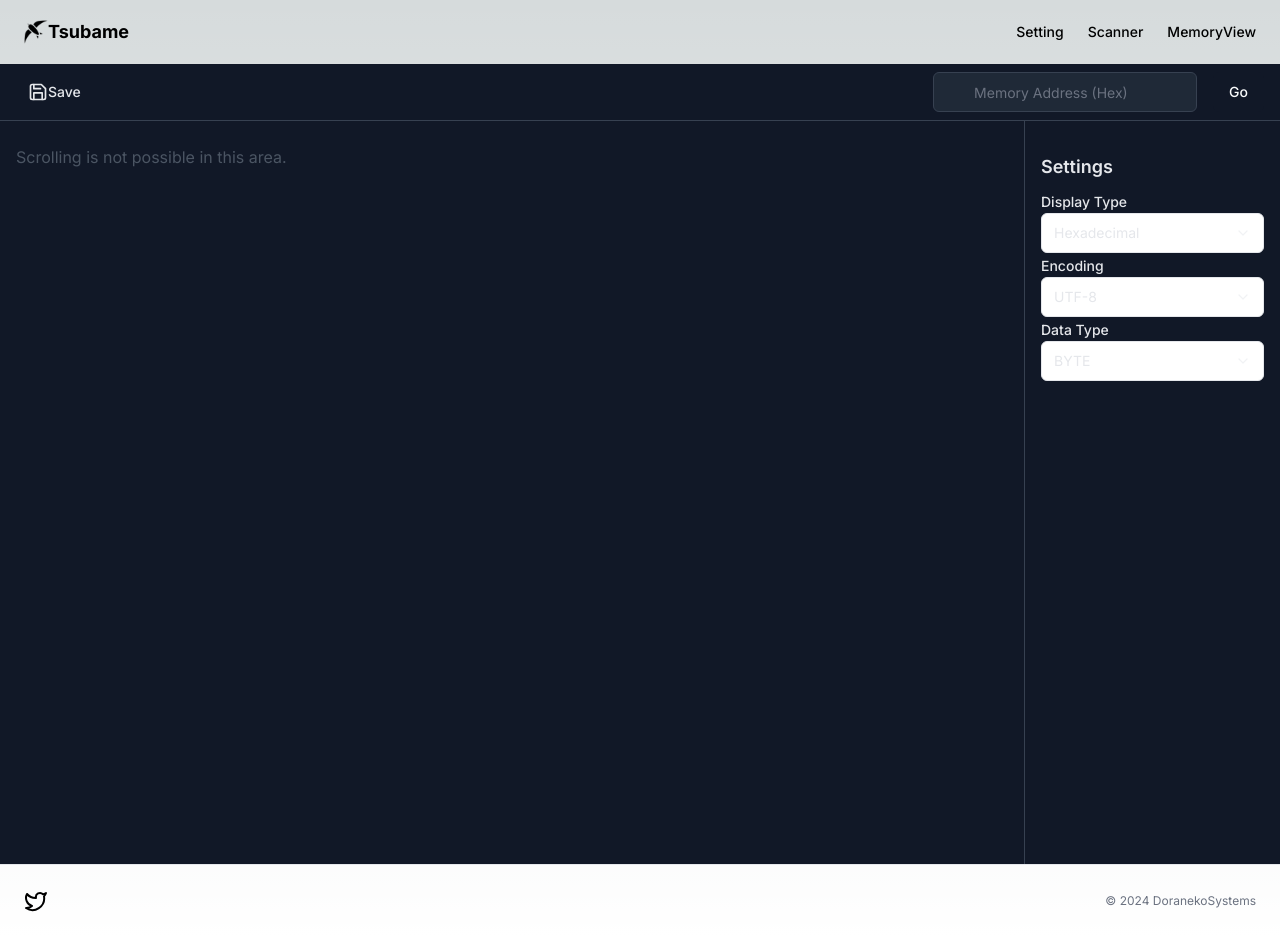
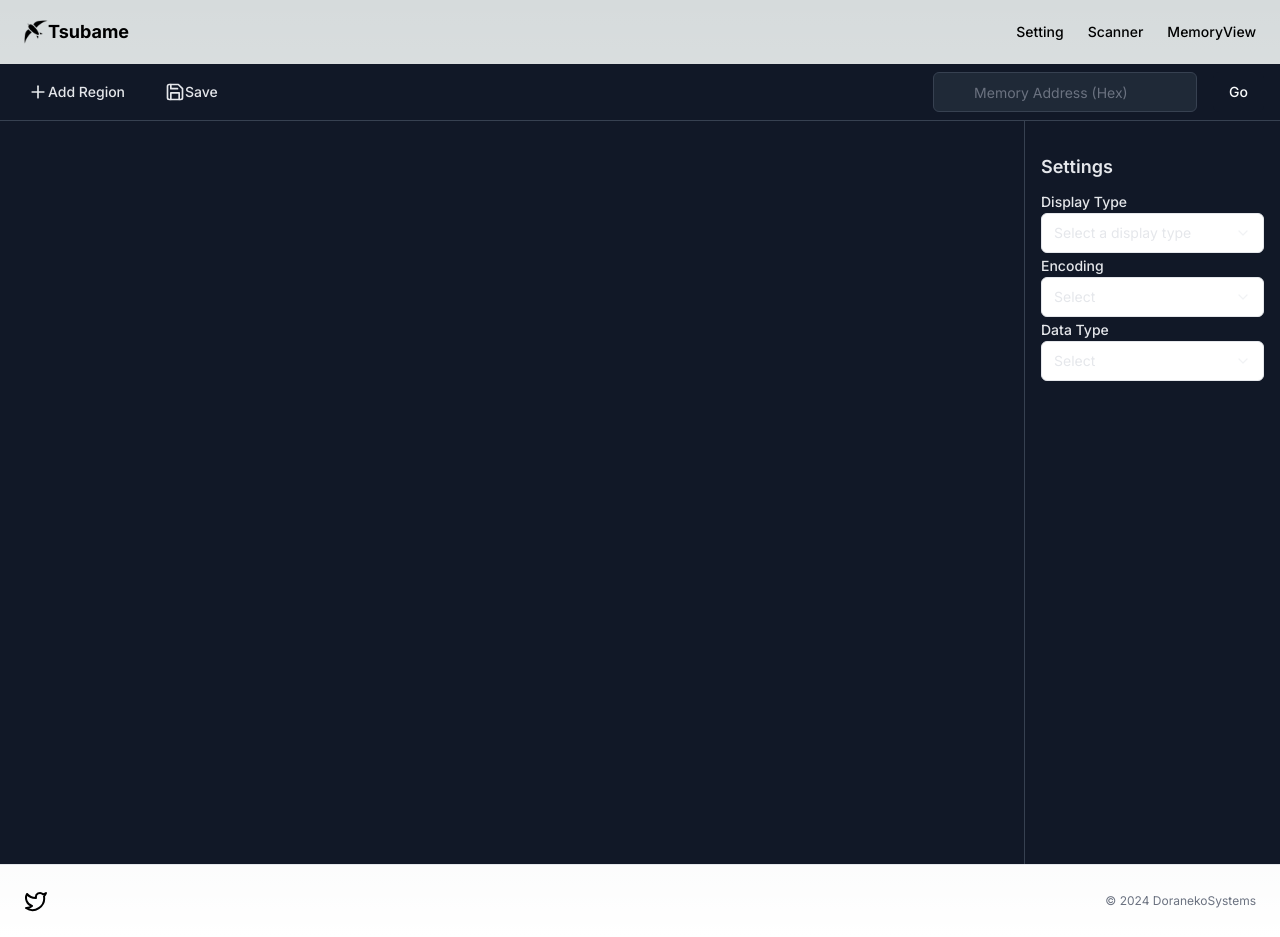
Before and after one commit to DoranekoSystems/memory-server, a Next.js app in the folder frontend/: page / in a window 1280 px wide. Both pictures are taken after a click on the button "MemoryView". Built offline with nearby package versions, Linux system fonts and the light colour scheme.

Commit message:
[WIP]Implemented Multiple memory view

```diff
--- a/frontend/src/components/memoryview.tsx
+++ b/frontend/src/components/memoryview.tsx
@@ -13,20 +13,62 @@ import {
 import { getMemoryRegions, readProcessMemory } from "../lib/api";
 
 export function MemoryView() {
+  const isMobile = window.innerWidth < 640;
   const ipAddress = useStore((state) => state.ipAddress);
   const [inputAddress, setInputAddress] = useState("");
-  const [address, setAddress] = useState("");
+  const [selectedRegion, setSelectedRegion] = useState(null);
+  const [regions, setRegions] = useState([]);
   const [isAddressChanged, setIsAddressChanged] = useState(false);
-  const [memoryData, setMemoryData] = useState(null);
-  const [prevMemoryData, setPrevMemoryData] = useState(null);
-  const [scrollOffset, setScrollOffset] = useState(0);
-  const [scrollStatus, setScrollStatus] = useState(0);
-  const [encoding, setEncoding] = useState("utf-8");
-  const [dataType, setDataType] = useState("byte");
-  const [displayType, setDisplayType] = useState("hex");
-  const [showAscii, setShowAscii] = useState(false);
-  const scrollableRef = useRef(null);
+  const scrollableRefs = useRef([]);
   const timeoutId = useRef(null);
+  const [isDragging, setIsDragging] = useState(false);
+  const [isDraggingId, setIsDraggingId] = useState(null);
+  const [dragOffset, setDragOffset] = useState({ x: 0, y: 0 });
+
+  const handleCloseRegion = (regionId) => {
+    setRegions((prevRegions) =>
+      prevRegions.filter((region) => region.id !== regionId)
+    );
+    if (selectedRegion === regionId) {
+      setSelectedRegion(null);
+    }
+  };
+
+  const handleMouseDown = (event, regionId) => {
+    selectRegion(regionId);
+    setIsDraggingId(regionId);
+    setIsDragging(true);
+    const scrollableElement = scrollableRefs.current[regionId];
+    if (scrollableElement) {
+      setDragOffset({
+        x: event.clientX - scrollableElement.offsetLeft,
+        y: event.clientY - scrollableElement.offsetTop,
+      });
+    }
+    scrollableRefs.current.map((element) => {
+      if (scrollableRefs.current[regionId] != element) {
+        element.style.pointerEvents = "none";
+      }
+    });
+  };
+
+  const handleMouseMove = (event, regionId) => {
+    if (isDraggingId === regionId) {
+      const scrollableElement = scrollableRefs.current[regionId];
+      if (scrollableElement) {
+        scrollableElement.style.left = `${event.clientX - dragOffset.x}px`;
+        scrollableElement.style.top = `${event.clientY - dragOffset.y}px`;
+      }
+    }
+  };
+
+  const handleMouseUp = () => {
+    scrollableRefs.current.map((element) => {
+      element.style.pointerEvents = "auto";
+    });
+    setIsDraggingId(null);
+    setIsDragging(false);
+  };
 
   const setIsAddressChangedWithTimeout = () => {
     setIsAddressChanged(true);
@@ -37,23 +79,47 @@ export function MemoryView() {
   };
 
   useEffect(() => {
-    const scrollableElement = scrollableRef.current;
     const handleScroll = (event) => {
       event.preventDefault();
       event.stopPropagation();
       const delta = event.deltaY;
       if (delta < 0) {
-        const newAddress =
-          "0x" + (parseInt(address, 16) - 0x10).toString(16).toUpperCase();
-        setAddress(newAddress);
+        setRegions((prevRegions) =>
+          prevRegions.map((region) =>
+            region.id === selectedRegion
+              ? {
+                  ...region,
+                  address:
+                    "0x" +
+                    (parseInt(region.address, 16) - 0x10)
+                      .toString(16)
+                      .toUpperCase(),
+                }
+              : region
+          )
+        );
       } else if (delta > 0) {
-        const newAddress =
-          "0x" + (parseInt(address, 16) + 0x10).toString(16).toUpperCase();
-        setAddress(newAddress);
+        setRegions((prevRegions) =>
+          prevRegions.map((region) =>
+            region.id === selectedRegion
+              ? {
+                  ...region,
+                  address:
+                    "0x" +
+                    (parseInt(region.address, 16) + 0x10)
+                      .toString(16)
+                      .toUpperCase(),
+                }
+              : region
+          )
+        );
       }
       setIsAddressChangedWithTimeout();
     };
 
+    if (selectedRegion) {
+      const scrollableElement = scrollableRefs.current[selectedRegion];
+      if (scrollableElement) {
         scrollableElement.addEventListener("wheel", handleScroll, {
           passive: false,
         });
@@ -61,48 +127,109 @@ export function MemoryView() {
         return () => {
           scrollableElement.removeEventListener("wheel", handleScroll);
         };
-  }, [address]);
+      }
+    }
+  }, [selectedRegion]);
 
   useEffect(() => {
-    let intervalId;
+    let intervalIds = [];
 
-    if (ipAddress && address != "") {
-      intervalId = setInterval(async () => {
+    if (ipAddress) {
+      intervalIds = regions.map((region) => {
+        if (region.address) {
+          return setInterval(async () => {
             const data = await readProcessMemory(
               ipAddress,
-          parseInt(address, 16),
-          1024
+              parseInt(region.address, 16),
+              512
             );
-        setPrevMemoryData(memoryData);
-        setMemoryData(data);
-      }, 100);
+            setRegions((prevRegions) =>
+              prevRegions.map((r) =>
+                r.id === region.id
+                  ? {
+                      ...r,
+                      prevMemoryData: r.memoryData,
+                      memoryData: data,
+                    }
+                  : r
+              )
+            );
+          }, 200);
+        }
+        return null;
+      });
     }
 
     return () => {
+      intervalIds.forEach((intervalId) => {
+        if (intervalId) {
           clearInterval(intervalId);
+        }
+      });
     };
-  }, [address, memoryData]);
+  }, [ipAddress, regions]);
+
+  const addRegion = () => {
+    const newRegion = {
+      id: Date.now(),
+      address: "",
+      memoryData: null,
+      prevMemoryData: null,
+      encoding: "utf-8",
+      dataType: "byte",
+      displayType: "hex",
+    };
+    setRegions([...regions, newRegion]);
+    setSelectedRegion(newRegion.id);
+  };
+
+  const selectRegion = (regionId) => {
+    setSelectedRegion(regionId);
+  };
+
+  const updateSelectedRegion = (updatedRegion) => {
+    setRegions((prevRegions) =>
+      prevRegions.map((region) =>
+        region.id === selectedRegion ? { ...region, ...updatedRegion } : region
+      )
+    );
+    setSelectedRegion((prevSelectedRegion) => {
+      if (prevSelectedRegion === null) return null;
+      return {
+        ...updatedRegion,
+      };
+    });
+  };
+  const getSelectedRegion = () => {
+    return regions.find((region) => region.id === selectedRegion);
+  };
 
   const handleGoClick = () => {
-    let ip = inputAddress.startsWith("0x")
+    const ip = inputAddress.startsWith("0x")
       ? inputAddress.toUpperCase()
       : "0x" + inputAddress.toUpperCase();
-    setAddress(ip);
+    setRegions(
+      regions.map((region) =>
+        region.id === selectedRegion ? { ...region, address: ip } : region
+      )
+    );
     setIsAddressChangedWithTimeout();
   };
 
-  const renderMemoryData = () => {
-    if (!memoryData) return null;
+  const renderMemoryData = (region) => {
+    if (!region || !region.memoryData) return null;
 
-    const bytes = new Uint8Array(memoryData);
-    const prevBytes = prevMemoryData ? new Uint8Array(prevMemoryData) : null;
+    const bytes = new Uint8Array(region.memoryData);
+    const prevBytes = region.prevMemoryData
+      ? new Uint8Array(region.prevMemoryData)
+      : null;
     const lines = [];
 
     if (window.innerWidth < 640) {
       lines.push(
         <div key="address" className="font-mono text-sm">
           <pre className="tabular-nums w-12 mr-2">
-            address {address.toString(16).padStart(8, "0")}
+            address {region.address.toString(16).padStart(8, "0")}
           </pre>
         </div>
       );
@@ -120,28 +247,26 @@ export function MemoryView() {
       let hexBytes;
       let hexBytesWidth;
 
-      switch (dataType) {
+      switch (region.dataType) {
         case "byte":
           hexBytes = Array.from(bytes.slice(i, i + length), (byte, index) => {
-            const prevByte = prevMemoryData
-              ? new Uint8Array(prevMemoryData)[i + index]
-              : null;
+            const prevByte = prevBytes ? prevBytes[i + index] : null;
             const color =
               prevByte !== null && prevByte !== byte && !isAddressChanged
                 ? "text-red-500"
                 : "text-white";
             return `<span class="${color}">${
-              displayType === "hex"
+              region.displayType === "hex"
                 ? byte.toString(16).padStart(2, "0").toUpperCase()
                 : byte.toString(10).padStart(3, " ")
             }</span>`;
           }).join(" ");
           hexBytesWidth =
             window.innerWidth >= 640
-              ? displayType === "hex"
+              ? region.displayType === "hex"
                 ? "w-96"
                 : "w-128"
-              : displayType === "hex"
+              : region.displayType === "hex"
               ? "w-48"
               : "w-64";
           break;
@@ -157,7 +282,7 @@ export function MemoryView() {
                   ? "text-red-500"
                   : "text-white";
               return `<span class="${color}">${
-                displayType === "hex"
+                region.displayType === "hex"
                   ? word.toString(16).padStart(4, "0").toUpperCase()
                   : word.toString(10).padStart(5, " ")
               }</span>`;
@@ -165,10 +290,10 @@ export function MemoryView() {
           ).join(" ");
           hexBytesWidth =
             window.innerWidth >= 640
-              ? displayType === "hex"
+              ? region.displayType === "hex"
                 ? "w-96"
                 : "w-160"
-              : displayType === "hex"
+              : region.displayType === "hex"
               ? "w-40"
               : "w-48";
           break;
@@ -184,7 +309,7 @@ export function MemoryView() {
                   ? "text-red-500"
                   : "text-white";
               return `<span class="${color}">${
-                displayType === "hex"
+                region.displayType === "hex"
                   ? dword.toString(16).padStart(8, "0").toUpperCase()
                   : dword.toString(10).padStart(10, " ")
               }</span>`;
@@ -192,10 +317,10 @@ export function MemoryView() {
           ).join(" ");
           hexBytesWidth =
             window.innerWidth >= 640
-              ? displayType === "hex"
+              ? region.displayType === "hex"
                 ? "w-96"
                 : "w-256"
-              : displayType === "hex"
+              : region.displayType === "hex"
               ? "w-36"
               : "w-128";
           break;
@@ -213,7 +338,7 @@ export function MemoryView() {
                   ? "text-red-500"
                   : "text-white";
               return `<span class="${color}">${
-                displayType === "hex"
+                region.displayType === "hex"
                   ? qword.toString(16).padStart(16, "0").toUpperCase()
                   : qword.toString(10).padStart(20, " ")
               }</span>`;
@@ -221,45 +346,41 @@ export function MemoryView() {
           ).join(" ");
           hexBytesWidth =
             window.innerWidth >= 640
-              ? displayType === "hex"
+              ? region.displayType === "hex"
                 ? "w-96"
                 : "w-512"
-              : displayType === "hex"
+              : region.displayType === "hex"
               ? "w-36"
               : "w-48";
           break;
         default:
           hexBytes = Array.from(bytes.slice(i, i + length), (byte, index) => {
-            const prevByte = prevMemoryData
-              ? new Uint8Array(prevMemoryData)[i + index]
-              : null;
+            const prevByte = prevBytes ? prevBytes[i + index] : null;
             const color =
               prevByte !== null && prevByte !== byte && !isAddressChanged
                 ? "text-red-500"
                 : "text-white";
             return `<span class="${color}">${
-              displayType === "hex"
+              region.displayType === "hex"
                 ? byte.toString(16).padStart(2, "0").toUpperCase()
                 : byte.toString(10).padStart(3, "0")
             }</span>`;
           }).join(" ");
           hexBytesWidth =
             window.innerWidth >= 640
-              ? displayType === "hex"
+              ? region.displayType === "hex"
                 ? "w-96"
                 : "w-128"
-              : displayType === "hex"
+              : region.displayType === "hex"
               ? "w-48"
               : "w-64";
       }
 
       let asciiBytes;
 
-      if (encoding === "utf-8") {
+      if (region.encoding === "utf-8") {
         asciiBytes = Array.from(bytes.slice(i, i + length), (byte, index) => {
-          const prevByte = prevMemoryData
-            ? new Uint8Array(prevMemoryData)[i + index]
-            : null;
+          const prevByte = prevBytes ? prevBytes[i + index] : null;
           const color =
             prevByte !== null && prevByte !== byte && !isAddressChanged
               ? "text-red-500"
@@ -268,7 +389,7 @@ export function MemoryView() {
             byte >= 32 && byte <= 126 ? String.fromCharCode(byte) : "."
           }</span>`;
         }).join("");
-      } else if (encoding === "utf-16") {
+      } else if (region.encoding === "utf-16") {
         asciiBytes = Array.from(
           new Uint16Array(bytes.slice(i, i + length).buffer),
           (word, index) => {
@@ -290,7 +411,7 @@ export function MemoryView() {
         lines.push(
           <div key={i} className="flex">
             <pre className="tabular-nums w-24 mr-2">
-              {(parseInt(address) + i)
+              {(parseInt(region.address) + i)
                 .toString(16)
                 .padStart(8, "0")
                 .toUpperCase()}
@@ -326,10 +447,14 @@ export function MemoryView() {
 
     return <div className="font-mono text-sm">{lines}</div>;
   };
+
   return (
     <div className="dark min-h-screen flex flex-col bg-gray-900 text-gray-200">
       <header className="flex flex-col sm:flex-row items-center justify-between px-4 py-2 border-b border-gray-700">
         <div className="flex gap-4 mb-2 sm:mb-0">
+          <Button size="sm" variant="ghost" onClick={addRegion}>
+            <PlusIcon className="w-5 h-5" /> Add Region
+          </Button>
           <Button size="sm" variant="ghost">
             <SaveIcon className="w-5 h-5" /> Save
           </Button>
@@ -347,11 +472,66 @@ export function MemoryView() {
         </div>
       </header>
       <div className="flex flex-col sm:flex-row flex-1 overflow-hidden">
-        <main className="flex-1 overflow-auto p-4" ref={scrollableRef}>
-          <div className="overflow-auto">{renderMemoryData()}</div>
-          <div className="mt-2 text-gray-600">
-            Scrolling is not possible in this area.
+        <main className="flex-1 overflow-auto p-4">
+          <div className="flex">
+            {regions.map((region) => (
+              <div
+                key={region.id}
+                className={`tab ${
+                  region.id === selectedRegion ? "active" : ""
+                }`}
+                onClick={() => setSelectedRegion(region.id)}
+              >
+                Region {regions.indexOf(region) + 1}
+                <button
+                  className="ml-2 text-gray-400 hover:text-white"
+                  onClick={(e) => {
+                    e.stopPropagation();
+                    handleCloseRegion(region.id);
+                  }}
+                >
+                  &times;
+                </button>
               </div>
+            ))}
+          </div>
+          {regions.map((region) => (
+            <div
+              key={region.id}
+              className={`inline-block p-2 resize-container draggableregion ${
+                region.id === selectedRegion ? "selected" : ""
+              } ${isDragging && region.id !== isDraggingId ? "inactive" : ""}`}
+              style={{
+                maxWidth: isMobile ? "auto" : "auto",
+                width: isMobile ? "auto" : "fit-content",
+                height: isMobile ? "auto" : "fit-content",
+                pointerEvents: isMobile ? "auto" : "none",
+              }}
+              ref={(ref) => {
+                scrollableRefs.current[region.id] = ref;
+              }}
+              onMouseDown={
+                isMobile ? null : (event) => handleMouseDown(event, region.id)
+              }
+              onMouseMove={
+                isMobile ? null : (event) => handleMouseMove(event, region.id)
+              }
+              onMouseUp={isMobile ? null : handleMouseUp}
+              onMouseLeave={isMobile ? null : handleMouseUp}
+            >
+              <div className={`memory-data ${isDragging ? "inactive" : ""}`}>
+                {renderMemoryData(region)}
+              </div>
+              <div className="flex justify-start">
+                <button
+                  className="m-3 px-1 py-1 bg-red-800 text-white text-sm rounded hover:bg-red-900 focus:outline-none"
+                  onClick={() => handleCloseRegion(region.id)}
+                >
+                  Close
+                </button>
+              </div>
+            </div>
+          ))}
         </main>
         <aside className="sm:w-64 border-t sm:border-t-0 sm:border-l border-gray-700 p-4">
           <h2 className="text-lg font-semibold mt-4 mb-2">Settings</h2>
@@ -363,8 +543,11 @@ export function MemoryView() {
             <Select
               className="mt-1"
               id="displayType"
-              value={displayType}
-              onValueChange={(value) => setDisplayType(value)}
+              value={getSelectedRegion()?.displayType}
+              onValueChange={(value) => {
+                updateSelectedRegion({ displayType: value });
+                setSelectedRegion(selectedRegion);
+              }}
             >
               <SelectTrigger className="w-full">
                 <SelectValue placeholder="Select a display type" />
@@ -380,8 +563,11 @@ export function MemoryView() {
             <Select
               className="mt-1"
               id="encoding"
-              value={encoding}
-              onValueChange={(value) => setEncoding(value)}
+              value={getSelectedRegion()?.encoding}
+              onValueChange={(value) => {
+                updateSelectedRegion({ encoding: value });
+                setSelectedRegion(selectedRegion);
+              }}
             >
               <SelectTrigger className="w-full">
                 <SelectValue placeholder="Select" />
@@ -397,8 +583,11 @@ export function MemoryView() {
             <Select
               className="mt-1"
               id="dataType"
-              value={dataType}
-              onValueChange={(value) => setDataType(value)}
+              value={getSelectedRegion()?.dataType}
+              onValueChange={(value) => {
+                updateSelectedRegion({ dataType: value });
+                setSelectedRegion(selectedRegion);
+              }}
             >
               <SelectTrigger className="w-full">
                 <SelectValue placeholder="Select" />
@@ -417,7 +606,27 @@ export function MemoryView() {
   );
 }
 
-// SaveIcon and SearchIcon components remain the same
+// PlusIcon, SaveIcon, and SearchIcon components remain the same
+
+function PlusIcon(props) {
+  return (
+    <svg
+      {...props}
+      xmlns="http://www.w3.org/2000/svg"
+      width="24"
+      height="24"
+      viewBox="0 0 24 24"
+      fill="none"
+      stroke="currentColor"
+      strokeWidth="2"
+      strokeLinecap="round"
+      strokeLinejoin="round"
+    >
+      <line x1="12" y1="5" x2="12" y2="19" />
+      <line x1="5" y1="12" x2="19" y2="12" />
+    </svg>
+  );
+}
 
 function SaveIcon(props) {
   return (
```
Also changed, not shown: frontend/src/app/globals.css (+31 -0 lines). Lines whose indentation alone changed are shown as unchanged.
